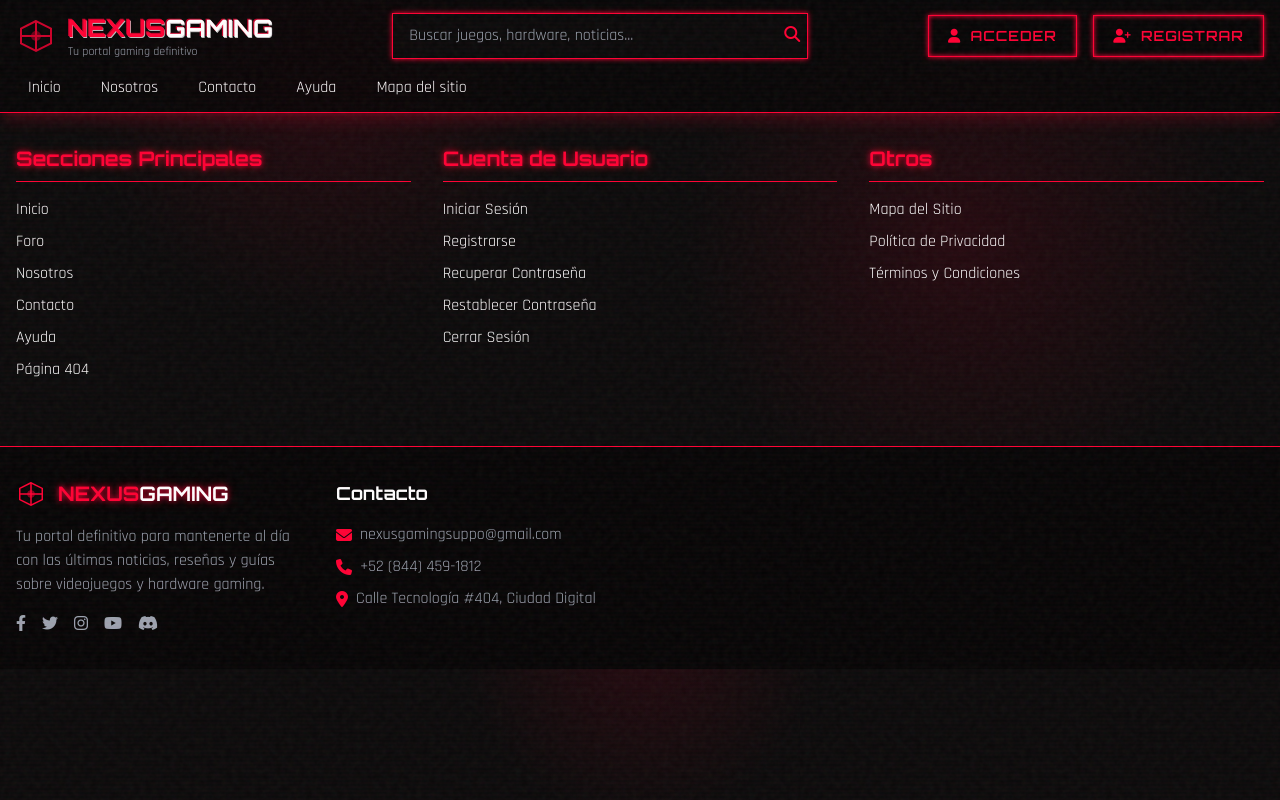
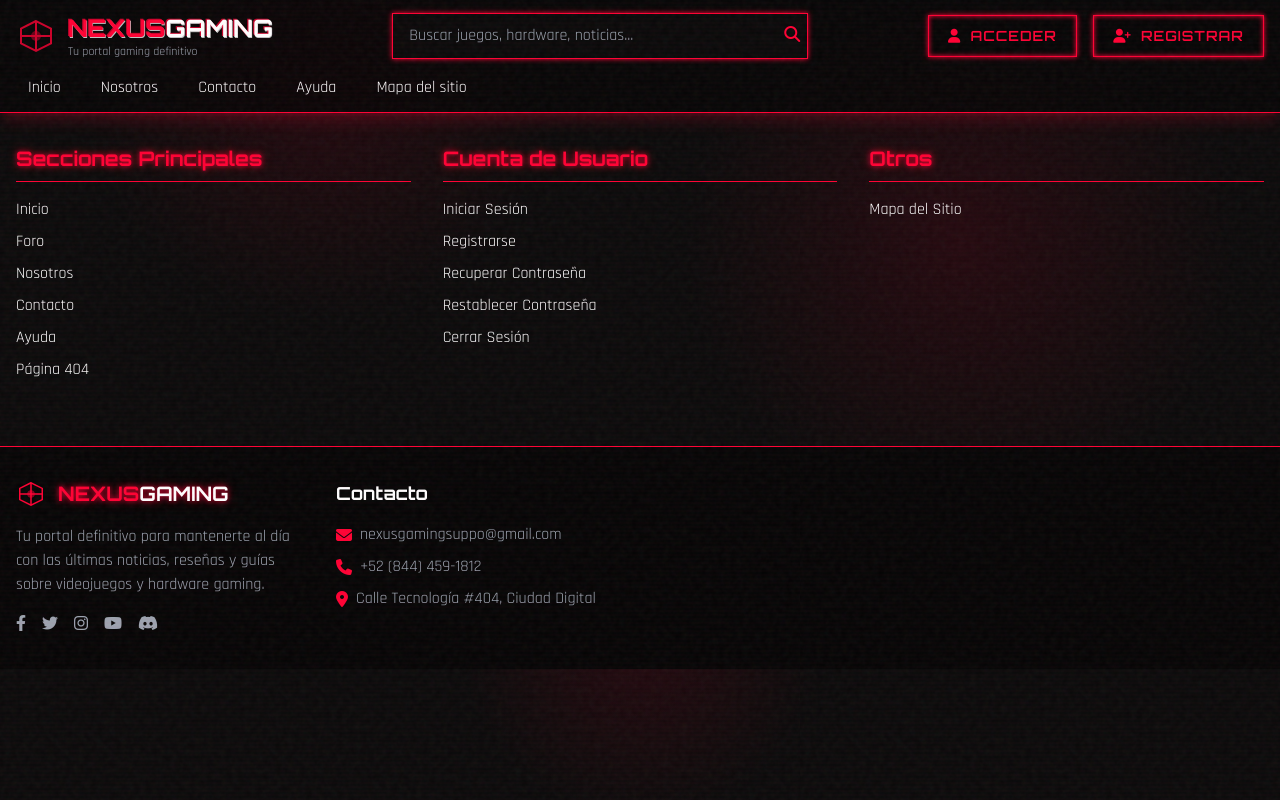
Before and after one commit to BS99G/peralesaguilarorlandogabrielUnidad1, a PHP site: page /teknow/index.php?page=sitemap in a window 1280 px wide. Run offline with PHP 8.4, Linux system fonts and the light colour scheme; some libraries are stand-ins or nearby versions.

Commit message:
Update sitemap.php

```diff
--- a/teknow/includes/components/sitemap.php
+++ b/teknow/includes/components/sitemap.php
@@ -30,8 +30,6 @@
             <h3 class="text-xl font-bold mb-4 neon-text-red">Otros</h3>
             <ul class="space-y-2">
                 <li><a href="index.php?page=sitemap" class="text-white hover:text-[#ff0033]">Mapa del Sitio</a></li>
-                <li><a href="index.php?page=privacy" class="text-white hover:text-[#ff0033]">Política de Privacidad</a></li>
-                <li><a href="index.php?page=terms" class="text-white hover:text-[#ff0033]">Términos y Condiciones</a></li>
             </ul>
         </div>
     </div>
```
